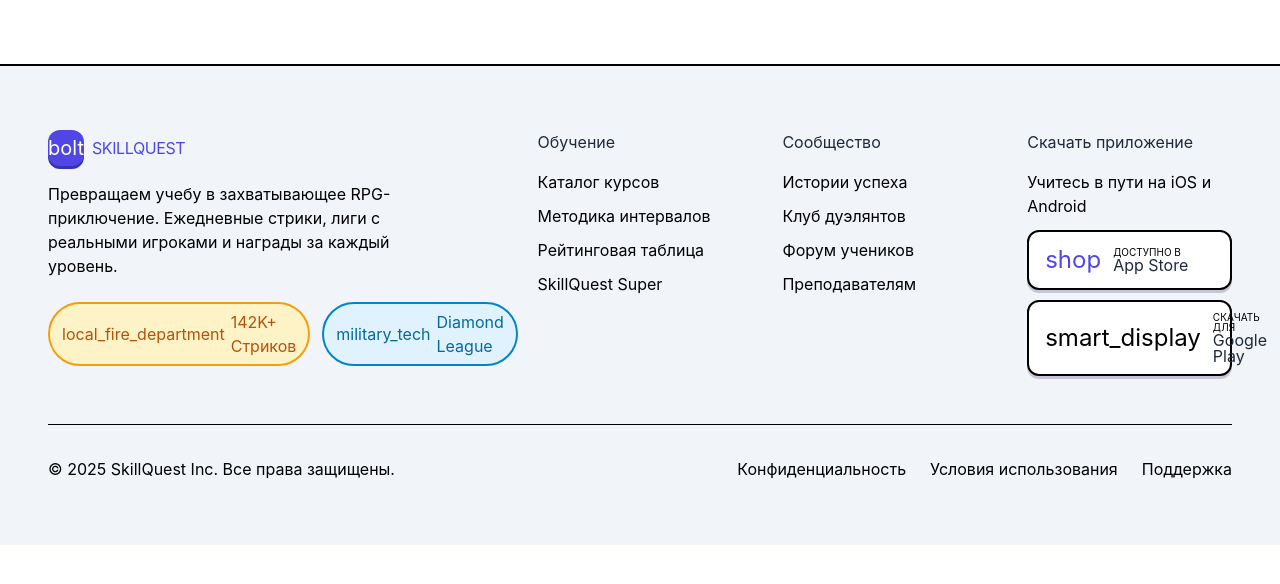
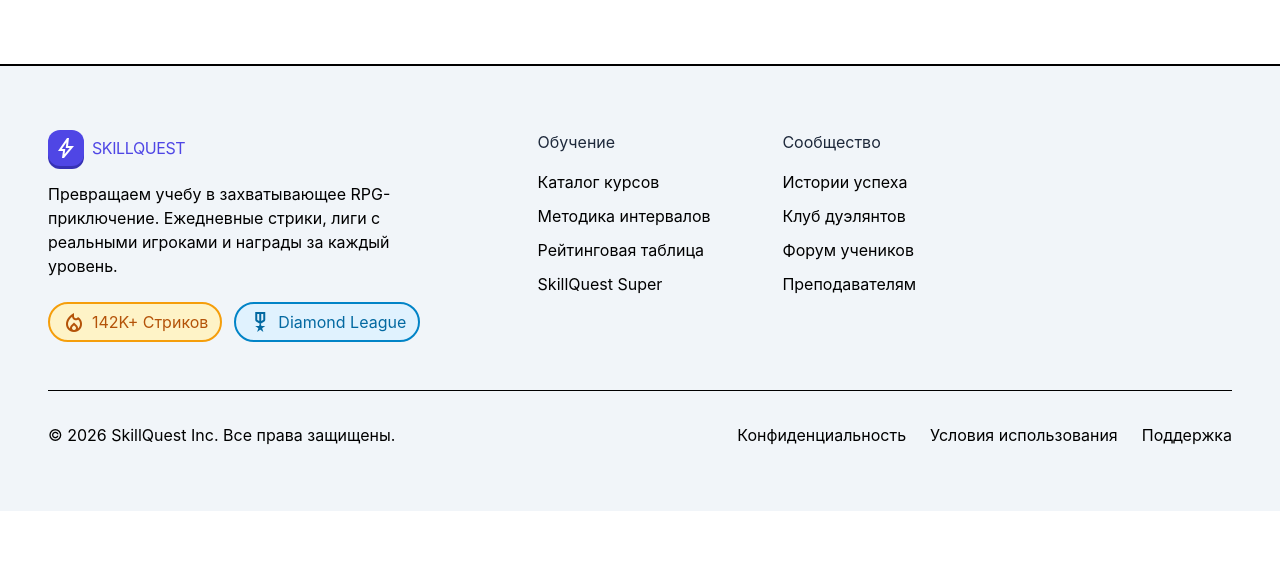
Before and after one commit to maylave/language-course-studio1, a Vue app in the folder front/: page / in a window 1280 px wide. Shown: the top 584 px of the page. Built offline with nearby package versions, Linux system fonts and the light colour scheme.

Commit message:
feat: обновить компоненты AppFooter и HomeView, добавить новые зависимости и типы

```diff
--- a/front/package.json
+++ b/front/package.json
@@ -13,7 +13,9 @@
     "format": "prettier --write --experimental-cli src/"
   },
   "dependencies": {
+    "@fontsource-variable/plus-jakarta-sans": "^5.3.0",
     "@tailwindcss/vite": "^4.3.3",
+    "material-symbols": "^0.48.0",
     "pinia": "^3.0.4",
     "tailwindcss": "^4.3.3",
     "vue": "^3.5.38",
--- a/front/src/components/footer/AppFooter.vue
+++ b/front/src/components/footer/AppFooter.vue
@@ -1,41 +1,123 @@
 <script setup lang="ts">
-// Здесь можно импортировать логотип или иконки
+import type { FooterLink, StoreBadge } from '@/types/footer'
+
+const emit = defineEmits<{
+  (e: 'navigate', path: string): void
+}>()
+
+const learnLinks: FooterLink[] = [
+  { label: 'Каталог курсов', path: 'courses' },
+  { label: 'Методика интервалов', path: 'methodology' },
+  { label: 'Рейтинговая таблица', path: 'leagues' },
+  { label: 'SkillQuest Super', path: 'pricing' },
+]
+
+const communityLinks: FooterLink[] = [
+  { label: 'Истории успеха', path: 'reviews' },
+  { label: 'Клуб дуэлянтов' },
+  { label: 'Форум учеников' },
+  { label: 'Преподавателям' },
+]
+
+const legalLinks: string[] = ['Конфиденциальность', 'Условия использования', 'Поддержка']
+
+const year = new Date().getFullYear()
+
+function go(path: string | undefined, event: MouseEvent): void {
+  if (path) {
+    event.preventDefault()
+    emit('navigate', path)
+  }
+}
 </script>
 
 <template>
-  <footer class="w-full bg-slate-100 border-t-2 border-slate-200 mt-auto py-8 sm:py-12">
-    <div
-      class="max-w-[1020px] mx-auto px-4 sm:px-6 flex flex-col md:flex-row justify-between items-center md:items-start gap-8"
-    >
-      <!-- Логотип и копирайт -->
-      <div class="flex flex-col items-center md:items-start gap-4">
-        <div class="flex items-center gap-3">
-          <!-- 3D Иконка логотипа -->
-          <div
-            class="w-10 h-10 bg-indigo-500 rounded-xl shadow-[0_3px_0_#3730a3] flex items-center justify-center text-white font-black text-xl"
-          >
-            L
+  <footer class="w-full bg-surface-container-low border-t-2 border-surface-container-high mt-16">
+    <div class="max-w-7xl mx-auto px-6 lg:px-12 py-16">
+      <div class="grid grid-cols-1 md:grid-cols-2 lg:grid-cols-5 gap-10 mb-12">
+        <div class="lg:col-span-2 flex flex-col gap-4">
+          <div class="flex items-center gap-2">
+            <div
+              class="w-9 h-9 rounded-xl bg-primary flex items-center justify-center text-on-primary shadow-[0_3px_0_0_#3631b4]"
+            >
+              <span class="material-symbols-outlined text-[20px]">bolt</span>
+            </div>
+            <span class="font-headline-sm text-headline-sm uppercase tracking-tight text-primary"
+              >SkillQuest</span
+            >
           </div>
-          <span class="font-black text-2xl text-slate-800 tracking-tight">LinguaPlay</span>
+
+          <p class="font-body-md text-body-md text-on-surface-variant max-w-sm">
+            Превращаем учебу в захватывающее RPG-приключение. Ежедневные стрики, лиги с реальными
+            игроками и награды за каждый уровень.
+          </p>
+
+          <div class="flex items-center gap-3 pt-2">
+            <div
+              class="flex items-center gap-1.5 px-3 py-1.5 rounded-full bg-[#fef3c7] border-2 border-[#f59e0b] text-[#b45309] font-label-sm text-label-sm"
+            >
+              <span class="material-symbols-outlined text-[16px]">local_fire_department</span>
+              <span>142K+ Стриков</span>
+            </div>
+            <div
+              class="flex items-center gap-1.5 px-3 py-1.5 rounded-full bg-[#e0f2fe] border-2 border-[#0284c7] text-[#0369a1] font-label-sm text-label-sm"
+            >
+              <span class="material-symbols-outlined text-[16px]">military_tech</span>
+              <span>Diamond League</span>
+            </div>
+          </div>
         </div>
-        <p class="text-slate-400 font-bold text-sm">© 2026 РКЭ. Все права защищены.</p>
+
+        <!-- Обучение -->
+        <div>
+          <h4 class="font-headline-sm text-headline-sm text-on-surface mb-4">Обучение</h4>
+          <ul class="space-y-2.5 font-body-sm text-body-sm text-on-surface-variant">
+            <li v-for="link in learnLinks" :key="link.label">
+              <a
+                class="hover:text-primary transition-colors"
+                href="#"
+                :data-path="link.path"
+                @click="go(link.path, $event)"
+                >{{ link.label }}</a
+              >
+            </li>
+          </ul>
+        </div>
+
+        <!-- Сообщество -->
+        <div>
+          <h4 class="font-headline-sm text-headline-sm text-on-surface mb-4">Сообщество</h4>
+          <ul class="space-y-2.5 font-body-sm text-body-sm text-on-surface-variant">
+            <li v-for="link in communityLinks" :key="link.label">
+              <a
+                class="hover:text-primary transition-colors"
+                href="#"
+                :data-path="link.path"
+                @click="go(link.path, $event)"
+                >{{ link.label }}</a
+              >
+            </li>
+          </ul>
+        </div>
+
+        <!-- Приложение -->
       </div>
 
-      <!-- Навигация -->
-      <nav
-        class="flex flex-wrap justify-center md:justify-end gap-x-8 gap-y-4 text-sm font-extrabold text-slate-500"
+      <!-- Нижняя строка -->
+      <div
+        class="pt-8 border-t border-outline-variant/40 flex flex-col md:flex-row items-center justify-between gap-4 font-body-sm text-body-sm text-on-surface-variant"
       >
-        <a href="#" class="hover:text-indigo-600 hover:-translate-y-0.5 transition-all"
-          >О платформе</a
-        >
-        <a href="#" class="hover:text-indigo-600 hover:-translate-y-0.5 transition-all">Тарифы</a>
-        <a href="#" class="hover:text-indigo-600 hover:-translate-y-0.5 transition-all"
-          >Преподавателям</a
-        >
-        <a href="#" class="hover:text-indigo-600 hover:-translate-y-0.5 transition-all"
-          >Политика конфиденциальности</a
-        >
-      </nav>
+        <div>© {{ year }} SkillQuest Inc. Все права защищены.</div>
+        <div class="flex items-center gap-6">
+          <a
+            v-for="label in legalLinks"
+            :key="label"
+            class="hover:text-on-surface transition-colors"
+            href="#"
+            >{{ label }}</a
+          >
+        </div>
+      </div>
     </div>
   </footer>
 </template>
--- a/front/src/main.ts
+++ b/front/src/main.ts
@@ -1,5 +1,6 @@
 import './assets/main.css'
-
+import 'material-symbols/outlined.css'
+import '@fontsource-variable/plus-jakarta-sans'
 import { createApp } from 'vue'
 import { createPinia } from 'pinia'
 
--- /dev/null
+++ b/front/src/types/footer.ts
@@ -0,0 +1,11 @@
+export interface FooterLink {
+  label: string
+  path?: string
+}
+
+export interface StoreBadge {
+  hint: string
+  name: string
+  icon: string
+  iconClass: string
+}
--- a/front/src/views/HomeView.vue
+++ b/front/src/views/HomeView.vue
@@ -1,189 +1,4 @@
-<script setup>
-const emit = defineEmits(['navigate'])
-
-const learnLinks = [
-  { label: 'Каталог курсов', path: 'courses' },
-  { label: 'Методика интервалов', path: 'methodology' },
-  { label: 'Рейтинговая таблица', path: 'leagues' },
-  { label: 'SkillQuest Super', path: 'pricing' },
-]
-
-const communityLinks = [
-  { label: 'Истории успеха', path: 'reviews' },
-  { label: 'Клуб дуэлянтов' },
-  { label: 'Форум учеников' },
-  { label: 'Преподавателям' },
-]
-
-const stores = [
-  {
-    hint: 'Доступно в',
-    name: 'App Store',
-    icon: 'shop',
-    iconClass: 'text-primary',
-  },
-  {
-    hint: 'Скачать для',
-    name: 'Google Play',
-    icon: 'smart_display',
-    iconClass: 'text-secondary',
-  },
-]
-
-const legalLinks = ['Конфиденциальность', 'Условия использования', 'Поддержка']
-
-const year = 2025
-
-function go(path, event) {
-  if (path) {
-    event.preventDefault()
-    emit('navigate', path)
-  }
-}
+<script lang="ts" setup>
+import AppFooter from '@/components/footer/AppFooter.vue'
 </script>
-
-<template>
-  <footer
-    class="w-full bg-surface-container-low border-t-2 border-surface-container-high mt-16"
-  >
-    <div class="max-w-7xl mx-auto px-6 lg:px-12 py-16">
-      <div
-        class="grid grid-cols-1 md:grid-cols-2 lg:grid-cols-5 gap-10 mb-12"
-      >
-        <!-- Бренд -->
-        <div class="lg:col-span-2 flex flex-col gap-4">
-          <div class="flex items-center gap-2">
-            <div
-              class="w-9 h-9 rounded-xl bg-primary flex items-center justify-center text-on-primary shadow-[0_3px_0_0_#3631b4]"
-            >
-              <span class="material-symbols-outlined text-[20px]">bolt</span>
-            </div>
-            <span
-              class="font-headline-sm text-headline-sm uppercase tracking-tight text-primary"
-              >SkillQuest</span
-            >
-          </div>
-
-          <p
-            class="font-body-md text-body-md text-on-surface-variant max-w-sm"
-          >
-            Превращаем учебу в захватывающее RPG-приключение. Ежедневные
-            стрики, лиги с реальными игроками и награды за каждый уровень.
-          </p>
-
-          <div class="flex items-center gap-3 pt-2">
-            <div
-              class="flex items-center gap-1.5 px-3 py-1.5 rounded-full bg-[#fef3c7] border-2 border-[#f59e0b] text-[#b45309] font-label-sm text-label-sm"
-            >
-              <span class="material-symbols-outlined text-[16px]"
-                >local_fire_department</span
-              >
-              <span>142K+ Стриков</span>
-            </div>
-            <div
-              class="flex items-center gap-1.5 px-3 py-1.5 rounded-full bg-[#e0f2fe] border-2 border-[#0284c7] text-[#0369a1] font-label-sm text-label-sm"
-            >
-              <span class="material-symbols-outlined text-[16px]"
-                >military_tech</span
-              >
-              <span>Diamond League</span>
-            </div>
-          </div>
-        </div>
-
-        <!-- Обучение -->
-        <div>
-          <h4 class="font-headline-sm text-headline-sm text-on-surface mb-4">
-            Обучение
-          </h4>
-          <ul
-            class="space-y-2.5 font-body-sm text-body-sm text-on-surface-variant"
-          >
-            <li v-for="link in learnLinks" :key="link.label">
-              <a
-                class="hover:text-primary transition-colors"
-                href="#"
-                :data-path="link.path"
-                @click="go(link.path, $event)"
-                >{{ link.label }}</a
-              >
-            </li>
-          </ul>
-        </div>
-
-        <!-- Сообщество -->
-        <div>
-          <h4 class="font-headline-sm text-headline-sm text-on-surface mb-4">
-            Сообщество
-          </h4>
-          <ul
-            class="space-y-2.5 font-body-sm text-body-sm text-on-surface-variant"
-          >
-            <li v-for="link in communityLinks" :key="link.label">
-              <a
-                class="hover:text-primary transition-colors"
-                href="#"
-                :data-path="link.path"
-                @click="go(link.path, $event)"
-                >{{ link.label }}</a
-              >
-            </li>
-          </ul>
-        </div>
-
-        <!-- Приложение -->
-        <div>
-          <h4 class="font-headline-sm text-headline-sm text-on-surface mb-4">
-            Скачать приложение
-          </h4>
-          <p
-            class="font-body-sm text-body-sm text-on-surface-variant mb-3"
-          >
-            Учитесь в пути на iOS и Android
-          </p>
-          <div class="flex flex-col gap-2.5">
-            <div
-              v-for="store in stores"
-              :key="store.name"
-              class="flex items-center gap-3 px-4 py-2.5 rounded-xl border-2 border-outline-variant bg-surface-container-lowest shadow-[0_3px_0_0_#c7c4d6] hover:bg-surface transition-all cursor-pointer"
-            >
-              <span
-                class="material-symbols-outlined text-[24px]"
-                :class="store.iconClass"
-                >{{ store.icon }}</span
-              >
-              <div class="leading-none">
-                <div
-                  class="font-label-sm text-[10px] text-on-surface-variant uppercase"
-                >
-                  {{ store.hint }}
-                </div>
-                <div
-                  class="font-headline-sm text-body-sm text-on-surface"
-                >
-                  {{ store.name }}
-                </div>
-              </div>
-            </div>
-          </div>
-        </div>
-      </div>
-
-      <!-- Нижняя строка -->
-      <div
-        class="pt-8 border-t border-outline-variant/40 flex flex-col md:flex-row items-center justify-between gap-4 font-body-sm text-body-sm text-on-surface-variant"
-      >
-        <div>© {{ year }} SkillQuest Inc. Все права защищены.</div>
-        <div class="flex items-center gap-6">
-          <a
-            v-for="label in legalLinks"
-            :key="label"
-            class="hover:text-on-surface transition-colors"
-            href="#"
-            >{{ label }}</a
-          >
-        </div>
-      </div>
-    </div>
-  </footer>
-</template>
+<template><AppFooter /></template>
```
Also changed, not shown: 1 other file (tests, documents, lock files or other folders).
